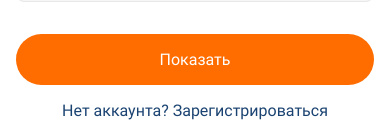
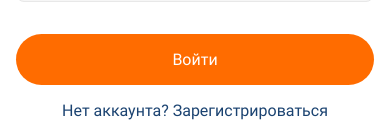
Before and after one commit to NikolayLemehov/goit-hw-react-native, a React Native app: screen / in a window 390 px wide. Shown: the part 580-720 px from the top of the page. Built offline with nearby package versions, Linux system fonts and the light colour scheme.

Commit message:
feat: console login values

```diff
--- a/components/Btn/Btn.js
+++ b/components/Btn/Btn.js
@@ -1,11 +1,11 @@
 import { StyleSheet, Text, TouchableOpacity, View } from 'react-native';
 
-export default function Btn({onPress}) {
+export default function Btn({onPress, text}) {
   return (
     <>
       <View>
       <TouchableOpacity style={s.btn} onPress={onPress}>
-        <Text style={s.text}>Показать</Text>
+        <Text style={s.text}>{text}</Text>
       </TouchableOpacity>
       </View>
     </>
--- a/screens/LoginScreen/LoginScreen.js
+++ b/screens/LoginScreen/LoginScreen.js
@@ -11,10 +11,12 @@ import { useState } from 'react';
 import Btn from '../../components/Btn/Btn';
 import { useFont } from '../../hooks/useFont';
 
+const initValues = {email: '', password: ''}
+
 export default function LoginScreen() {
   const [isShowKeyboard, setIsShowKeyboard] = useState(false);
   const [isShowPassword, setIsShowPassword] = useState(false);
-  // const [values, setValues] = useState({email: '', password: ''});
+  const [values, setValues] = useState(initValues);
   const {isReady, onLayoutRootView} = useFont();
 
   const hideKeyboard = () => {
@@ -24,6 +26,9 @@ export default function LoginScreen() {
 
   if (!isReady) {
     return null;
+  }
+  const onChangeText = (value, name) => {
+    setValues(v => ({...v, [name]: value}))
   }
 
   return (
@@ -43,6 +48,7 @@ export default function LoginScreen() {
                     keyboardType='email-address'
                     textContentType='emailAddress'
                     placeholder='Адрес электронной почты'
+                      onChangeText={v => onChangeText(v, 'email')}
                     onFocus={() => setIsShowKeyboard(true)}
                   />
                 </View>
@@ -52,6 +58,7 @@ export default function LoginScreen() {
                       style={s.input}
                       secureTextEntry={isShowPassword}
                       placeholder='Пароль'
+                      onChangeText={v => onChangeText(v, 'password')}
                       onFocus={() => setIsShowKeyboard(true)}
                     />
                   </View>
@@ -62,7 +69,12 @@ export default function LoginScreen() {
                   </View>
                 </View>
 
-                <View style={{ marginBottom: 16 }}><Btn onPress={hideKeyboard}/></View>
+                <View style={{ marginBottom: 16 }}>
+                  <Btn onPress={() => {
+                    hideKeyboard();
+                    console.log(values)
+                  }} text='Войти'/>
+                </View>
 
                 <Text style={s.text}>Нет аккаунта? Зарегистрироваться</Text>
               </KeyboardAvoidingView>
```
